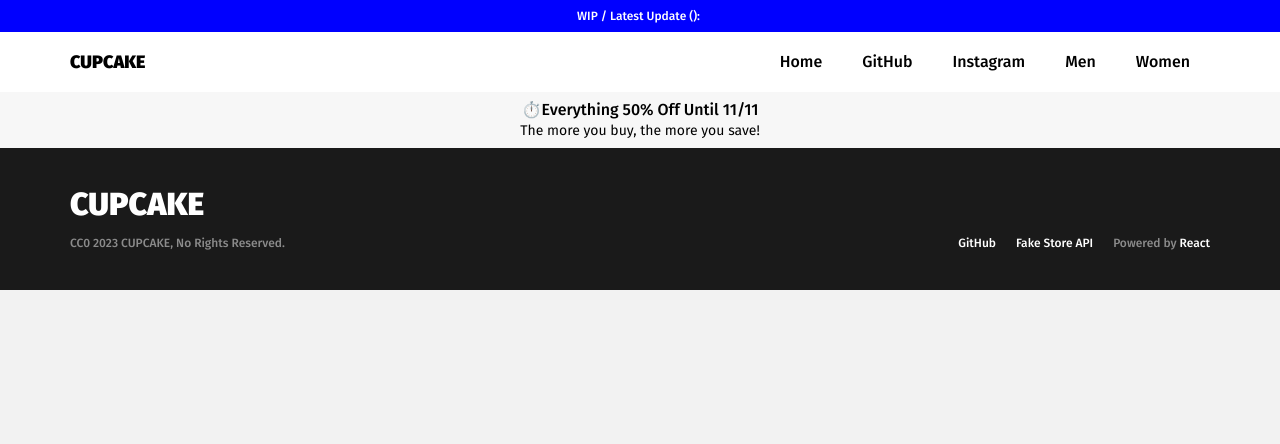
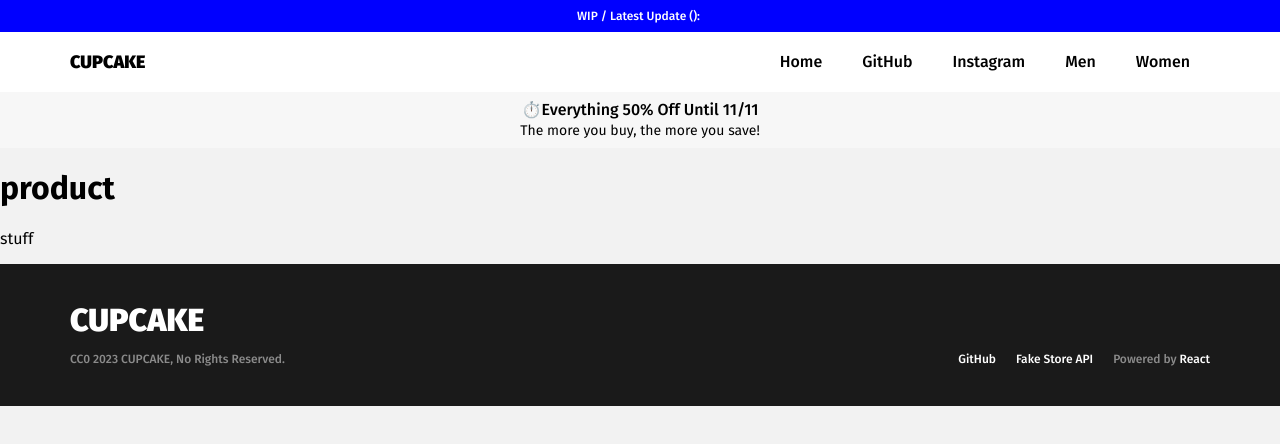
Before and after one commit to SirBruno/portfolio, a React (Create React App) app: page /product/1 in a window 1280 px wide. Shown: the top 444 px of the page. Built offline with nearby package versions, Linux system fonts and the light colour scheme; no server answers.

Commit message:
added product page

```diff
--- a/src/App.js
+++ b/src/App.js
@@ -2,6 +2,7 @@ import './App.css'
 import Hero from './components/Hero/Hero'
 import Nav from './components/Nav/Nav'
 import Products from './components/Products/Products'
+import ProductPage from './components/ProductPage/ProductPage'
 import Footer from './components/Footer/Footer'
 import { Route, Routes, useParams } from 'react-router-dom'
 
@@ -51,6 +52,7 @@ function App() {
           </>
         } />
         <Route path="categories/:id" element={<Category />} />
+        <Route path="product/:id" element={<ProductPage />} />
       </Routes>
       <Footer />
     </div>
--- /dev/null
+++ b/src/components/ProductPage/ProductPage.js
@@ -0,0 +1,37 @@
+import React, { useEffect, useState } from 'react'
+import { useParams } from 'react-router-dom'
+import './ProductPage.css'
+
+function ProductPage() {
+
+  const [product, setProduct] = useState(null)
+  const params = useParams()
+
+  useEffect(() => {
+    const getData = async () => {
+      const url = `https://fakestoreapi.com/products/${params.id}`;
+
+      try {
+        const resp = await fetch(url);
+        const data = await resp.json();
+        // Do anything you need to do to
+        // data before this call:
+        setProduct(data);
+      } catch (err) {
+        console.error(err);
+      }
+    }
+
+    getData();
+  }, [params.id]);
+
+  return (
+    <div>
+      <h1>product</h1>
+      <p>stuff</p>
+      {product != null && product.title}
+    </div>
+  )
+}
+
+export default ProductPage
--- a/src/components/Products/Products.js
+++ b/src/components/Products/Products.js
@@ -1,4 +1,5 @@
 import React, { useEffect, useState } from 'react'
+import { Link } from 'react-router-dom';
 import './Product.css'
 
 function Product(props) {
@@ -23,12 +24,9 @@ function Product(props) {
     getData();
   }, []);
 
-  console.log("products")
-  console.log(products)
-
   const filteredProducts = (category) => {
     return products != null && products.filter(product => product.category === category).map(x =>
-      <div key={x.id} className="Products__Card">
+        <Link key={x.id} className="Products__Card" to={`product/${x.id}`}>
           <img alt={x.title} src={x.image} className="Products__Image"></img>
           <span className="Products__CardTitle">{x.title}</span>
           <span className="Products__CardDescription">{x.category}</span>
@@ -36,7 +34,7 @@ function Product(props) {
             <span className="Products__Price">{`$` + (x.price / 2).toFixed(2)}</span>
             <span className="Products__Price Discounted">{`$` + x.price}</span>
           </div>
-      </div>
+        </Link>
     )
   }
 
@@ -50,7 +48,7 @@ function Product(props) {
       <div className="Products__Container">
         <h3>{props.cat}</h3>
         <div className="Products__Grid">
-          { filteredProducts(props.cat) }
+          {filteredProducts(props.cat)}
         </div>
       </div>
     </div>
```
Also changed, not shown: src/components/ProductPage/ProductPage.css (added). Lines whose indentation alone changed are shown as unchanged.
